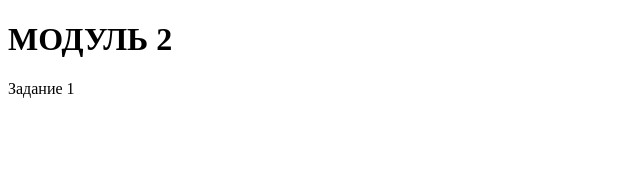
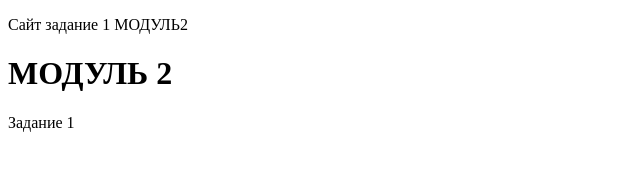
Before and after one commit to WebHeroSchool/NewProject2, a plain HTML site: page index.html in a window 1280 px wide. Shown: the whole page, without its empty margins (0-640 px from the left). Drawn offline with Linux system fonts and the light colour scheme.

Commit message:
Добавлены изменения в index.html

```diff
--- a/index.html
+++ b/index.html
@@ -5,6 +5,7 @@
      <title>Сайт задание 1 МОДУЛЬ2</title>
 </head>
 <body>
+     <p>Сайт задание 1 МОДУЛЬ2</p>
   <h1>МОДУЛЬ 2</h1>
      <p>Задание 1</p>
 </body>
```
